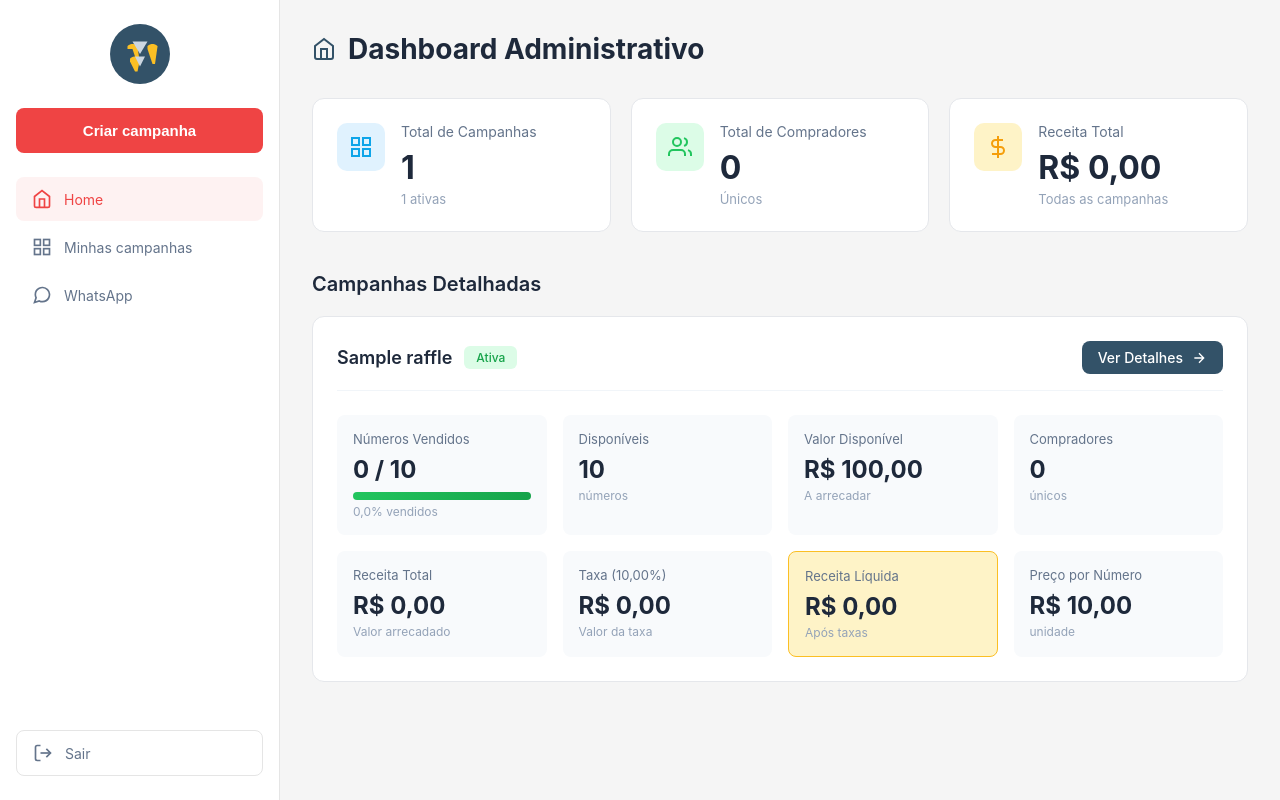
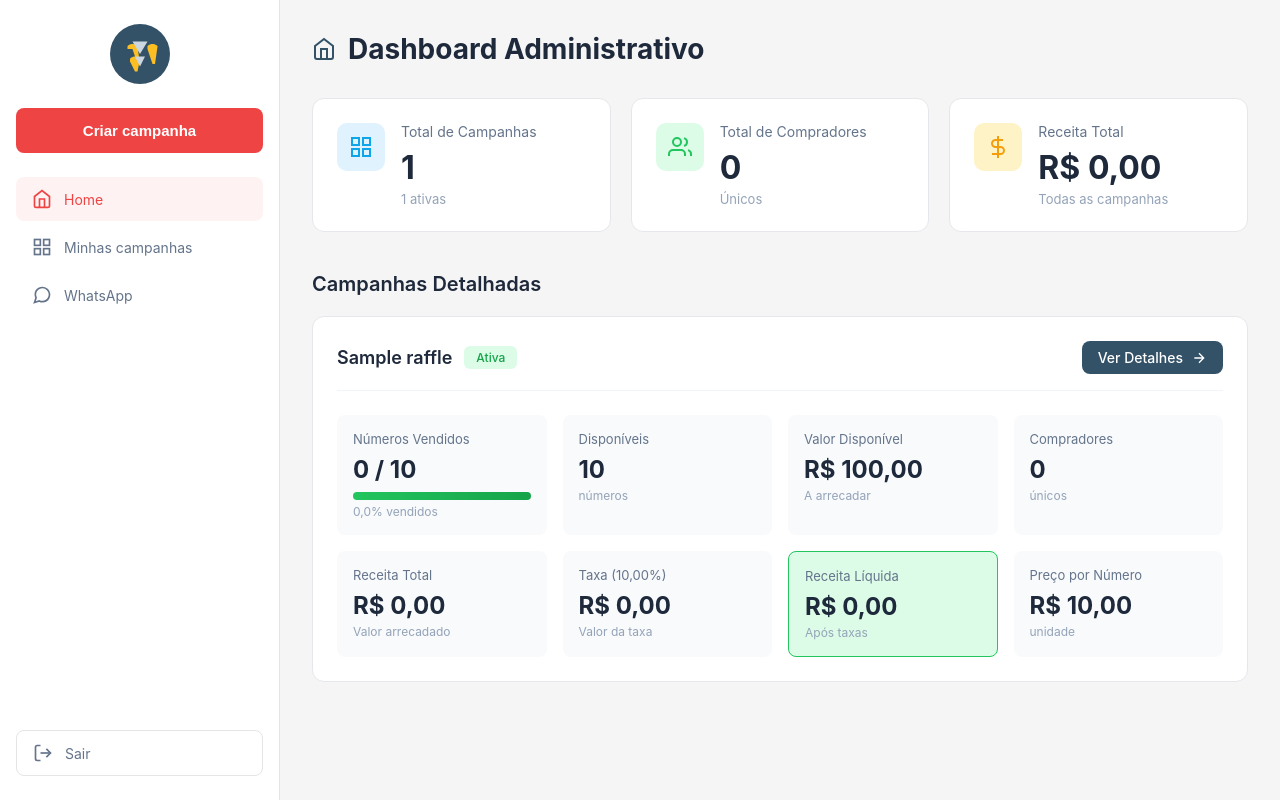
Before and after one commit to IgorAcender/rifas, a Django app: page / in a window 1280 px wide. Run offline with Django 4.2, Linux system fonts and the light colour scheme; a user stored in the database is signed in; tables that the repository leaves empty hold one stand-in row (values such as "Sample post"); data that the repository does not hold is empty.

Commit message:
feat: Atualizar estilo de destaque para estatísticas de campanha

```diff
--- a/templates/raffles/admin_dashboard.html
+++ b/templates/raffles/admin_dashboard.html
@@ -330,8 +330,8 @@
 }
 
 .campaign-stat.highlight {
-    background: #fef3c7;
-    border: 1px solid #fbbf24;
+    background: #dcfce7;
+    border: 1px solid #22c55e;
 }
 
 .campaign-stat .stat-label {
```
